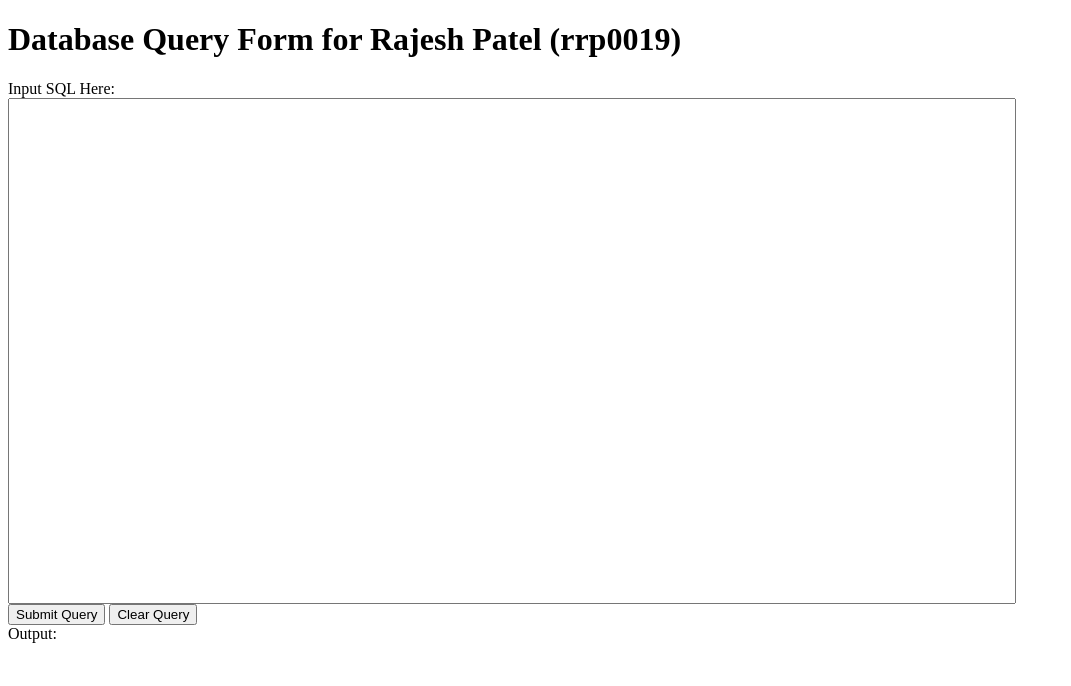
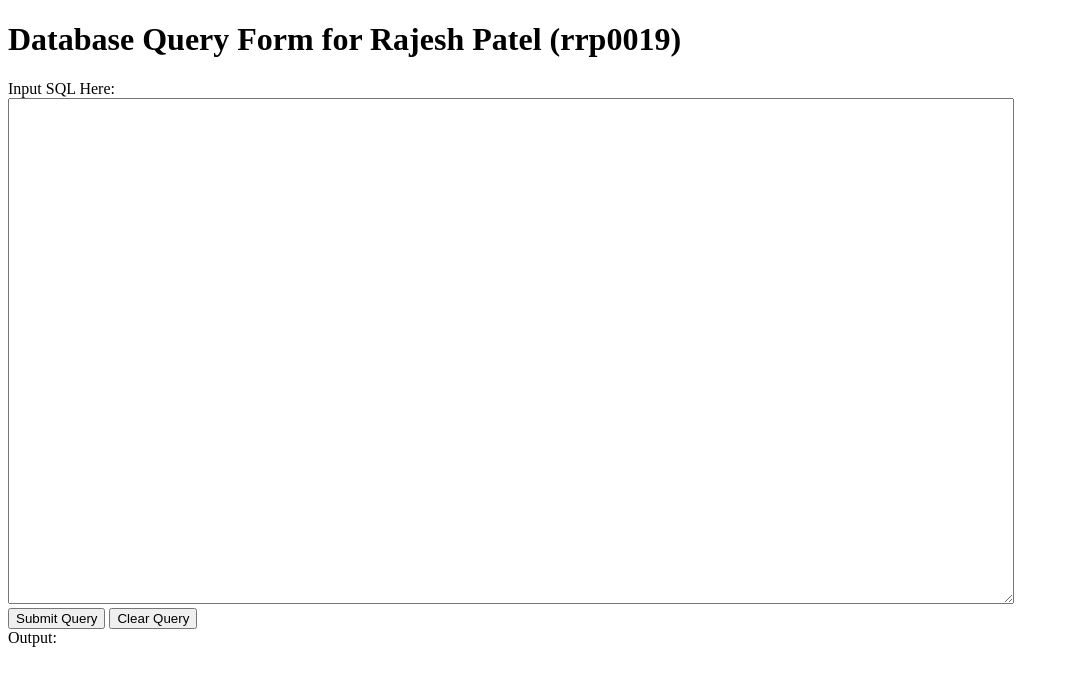
Before and after one commit to RajeshPatel17/COMP6120_Project, a PHP site: page / in a window 1280 px wide. Shown: the top 686 px of the page, without its empty margins (0-1071 px from the left). Run offline with PHP 8.4, Linux system fonts and the light colour scheme; some libraries are stand-ins or nearby versions.

Commit message:
added text area which allows enters and verified it works with nested queries

```diff
--- a/index.php
+++ b/index.php
@@ -15,12 +15,12 @@
 
 
     <label for="SQL Input">Input SQL Here:</label>
-    <input type="text" id="SQL Input" name="SQL Input" class="inputBox">
+    <textarea type="text" id="SQL Input" name="SQL Input" class="inputBox"></textarea>
     <div class="buttons">
         <button type="button" onclick="submit();">Submit Query</button>
         <button type="button" onclick="document.getElementById('SQL Input').value = '';">Clear Query</button>
     </div>
-    <label for="SQL Output">Output:</label>
+        <label for="SQL Output">Output:</label>
     <div id= "output" name="output">
 
     </div>
@@ -35,6 +35,8 @@
                 alert("DROP Statements Are Forbidden");
                 document.getElementById("SQL Input").value = '';
             }else{
+                document.getElementById("output").value = '';
+                document.getElementById("output").innerHTML = '';
                 apiCall(sqlQuery);
             }
         }
```
